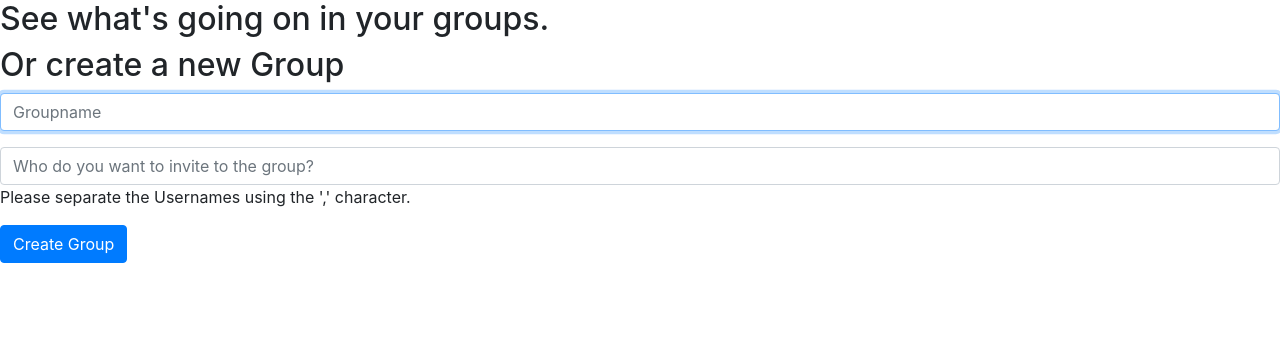
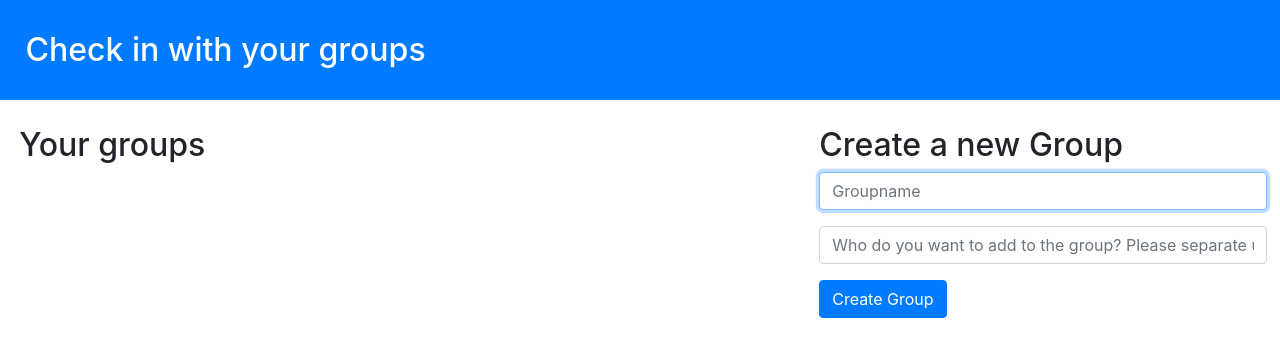
Before and after one commit to abendplays/myFace, a Flask app: page /groups in a window 1280 px wide. Shown: the part 40-397 px from the top of the page. Run offline with Flask 2, Linux system fonts and the light colour scheme; a user stored in the database is signed in; data comes from the database, SQL or seed files in the repository; both versions use the stored data as it was after the commit; some libraries are stand-ins or nearby versions.

Commit message:
Added css to the profile, inbox and groups page.

```diff
--- a/application.py
+++ b/application.py
@@ -31,7 +31,7 @@ app.config['SECRET_KEY'] = 'top-secret!'
 app.config['CELERY_BROKER_URL'] = 'redis://localhost:6379/0'
 app.config['CELERY_RESULT_BACKEND'] = 'redis://localhost:6379/0'
 app.config['UPLOAD_FOLDER'] = '/home/deeplearning/Desktop/facialrec/static/profile'
-app.config['UPLOAD_FOLDER_IMG'] = '/home/deeplearning/Desktop/facialrec/images'
+app.config['UPLOAD_FOLDER_IMG'] = '/home/deeplearning/Desktop/facialrec/static/gallery'
 
 # Initialize Celery
 celery = Celery(app.name, broker=app.config['CELERY_BROKER_URL'])
@@ -82,7 +82,11 @@ def profile():
             group.execute("SELECT ending FROM profiles WHERE userID = :userID", {'userID': session["user_id"]})
             ending = group.fetchall()
             profilePic = str(imageID[0][0]) + (ending[0][0])
-        return render_template('profile.html',  userName=userName, profilePic=profilePic) #profilePic=profilePic,
+        group.execute("SELECT COUNT (*) FROM invites WHERE userID = :userID AND status=0", {'userID': session["user_id"]})
+        active = group.fetchall()
+        group.execute("SELECT COUNT (*) FROM invites WHERE userID = :userID AND status=1", {'userID': session["user_id"]})
+        pending = group.fetchall()
+        return render_template('profile.html',  userName=userName, profilePic=profilePic, active=active, pending=pending) #profilePic=profilePic,
     else:
         print("start")
         file = request.files['file']
@@ -138,57 +142,63 @@ def groups():
             test.append(participants)
             # test.append(participants)
             runner += 1
+            print("groupNames:", groupNames)
         return render_template('groups.html', groupNames=zip(groupNames, test))
     else:
         groupName = request.form.get("groupName")
         userNames = request.form.get("userNames")
-        db = sqlite3.connect("facialrec.db")
-        group = db.cursor()
-        # error checking the groupName:
-        if groupName == (''):
-            return("Please enter a Groupname!")
-        if userNames == (''):
-            return("Please enter at least one other Username!")
-        users = userNames.split(",")
-        runner = 0
-        for user in users:
-            group.execute("SELECT * FROM users WHERE userName = :userName", {'userName': users[runner]})
-            checkName = group.fetchall()
-            print("Checkname:", checkName)
-            print("first try:", users[runner])
-            if checkName == []: # erster versuch war nicht erfolgreich: nutzer nicht gefunden
-                checker = users[runner].translate({ord(' '): None}) # zweiter versuch entfernt leerzeichen davor.
-                group.execute("SELECT * FROM users WHERE userName = :userName", {'userName': checker})
+        # imageToAdd = request.form['newImages']
+        # print("imageToAdd:", imageToAdd)
+        imageToAdd = ""
+        if not imageToAdd:
+            db = sqlite3.connect("facialrec.db")
+            group = db.cursor()
+            # error checking the groupName:
+            if groupName == (''):
+                return("Please enter a Groupname!")
+            if userNames == (''):
+                return("Please enter at least one other Username!")
+            users = userNames.split(",")
+            runner = 0
+            for user in users:
+                group.execute("SELECT * FROM users WHERE userName = :userName", {'userName': users[runner]})
                 checkName = group.fetchall()
-                print("checkname2:", checker)
-                if checkName == []: # auch zweiter versuch war nicht erfolgreich.
-                    return("dat is kein name du depp, egal wie man es dreht und wendet: dat funzt nicht. Der Nutzername existiert nicht: " + users[runner])
-                else:
-                    users[runner] = checker
-                    print("second try:", users[runner])
-            runner += 1
-        # es ist sichergestellt, dass alle nutzer existieren!
-        group.execute("INSERT INTO groups (groupName) VALUES (:groupName)", {'groupName': groupName}) # grupper wird erstellt
-        db.commit() # gruppe wird erstellt.
-        groupID = int(group.lastrowid)  # groupID gepseichert
-        group.execute("UPDATE users SET groupCount = groupCount + 1 WHERE userID = :userID", {'userID': session["user_id"]})
-        db.commit() # nutzers group count wird inkrementiert aber nur für den erstelleter # TODO auch für die anderen machen
-        group.execute("SELECT userName FROM users WHERE userID = :userID", {'userID': session["user_id"]})
-        groupCreator = group.fetchall()
-        group.execute("INSERT INTO invites (groupID, groupName, userID, userName, status, createdBy) VALUES (:groupID, :groupName, :userID, :userName, 0, :createdBy)", {'groupID': groupID, 'groupName': groupName, 'userID': session["user_id"], 'userName': groupCreator[0][0], 'createdBy': groupCreator[0][0]})
-        db.commit() # der ersteller der gruppe wird in die invites als bestätigt eingefügt.
-        print("Die groupID lautet:", groupID)
-        runner = 0
-        for user in users:
-            group.execute("SELECT userID FROM users WHERE userName = :userName", {'userName': users[runner]})
-            userID = group.fetchall() # holt sich die userID als unique identifier.
-            print("userID:", userID[0][0])
-            group.execute("INSERT INTO invites (groupID, groupName, userID, userName, createdBy) VALUES (:groupID, :groupName, :userID, :userName, :createdBy)", {'groupID': groupID, 'groupName': groupName, 'userID': userID[0][0], 'userName': users[runner], 'createdBy': groupCreator[0][0]})
-            db.commit()
-            runner += 1
-        out = ("The group " + groupName + " has been succesfully created!")
-        return(out)
-
+                print("Checkname:", checkName)
+                print("first try:", users[runner])
+                if checkName == []: # erster versuch war nicht erfolgreich: nutzer nicht gefunden
+                    checker = users[runner].translate({ord(' '): None}) # zweiter versuch entfernt leerzeichen davor.
+                    group.execute("SELECT * FROM users WHERE userName = :userName", {'userName': checker})
+                    checkName = group.fetchall()
+                    print("checkname2:", checker)
+                    if checkName == []: # auch zweiter versuch war nicht erfolgreich.
+                        return("dat is kein name du depp, egal wie man es dreht und wendet: dat funzt nicht. Der Nutzername existiert nicht: " + users[runner])
+                    else:
+                        users[runner] = checker
+                        print("second try:", users[runner])
+                runner += 1
+            # es ist sichergestellt, dass alle nutzer existieren!
+            group.execute("INSERT INTO groups (groupName) VALUES (:groupName)", {'groupName': groupName}) # grupper wird erstellt
+            db.commit() # gruppe wird erstellt.
+            groupID = int(group.lastrowid)  # groupID gepseichert
+            group.execute("UPDATE users SET groupCount = groupCount + 1 WHERE userID = :userID", {'userID': session["user_id"]})
+            db.commit() # nutzers group count wird inkrementiert aber nur für den erstelleter # TODO auch für die anderen machen
+            group.execute("SELECT userName FROM users WHERE userID = :userID", {'userID': session["user_id"]})
+            groupCreator = group.fetchall()
+            group.execute("INSERT INTO invites (groupID, groupName, userID, userName, status, createdBy) VALUES (:groupID, :groupName, :userID, :userName, 0, :createdBy)", {'groupID': groupID, 'groupName': groupName, 'userID': session["user_id"], 'userName': groupCreator[0][0], 'createdBy': groupCreator[0][0]})
+            db.commit() # der ersteller der gruppe wird in die invites als bestätigt eingefügt.
+            print("Die groupID lautet:", groupID)
+            runner = 0
+            for user in users:
+                group.execute("SELECT userID FROM users WHERE userName = :userName", {'userName': users[runner]})
+                userID = group.fetchall() # holt sich die userID als unique identifier.
+                print("userID:", userID[0][0])
+                group.execute("INSERT INTO invites (groupID, groupName, userID, userName, createdBy) VALUES (:groupID, :groupName, :userID, :userName, :createdBy)", {'groupID': groupID, 'groupName': groupName, 'userID': userID[0][0], 'userName': users[runner], 'createdBy': groupCreator[0][0]})
+                db.commit()
+                runner += 1
+            out = ("The group " + groupName + " has been succesfully created!")
+            return(out)
+        else:
+            print("imageToAdd:", imageToAdd)
 
 @app.route('/inbox', methods = ['GET', 'POST'])
 @login_required
--- a/templates/groups.html
+++ b/templates/groups.html
@@ -4,9 +4,91 @@
     <link rel="stylesheet" href="https://stackpath.bootstrapcdn.com/bootstrap/4.5.0/css/bootstrap.min.css" integrity="sha384-9aIt2nRpC12Uk9gS9baDl411NQApFmC26EwAOH8WgZl5MYYxFfc+NcPb1dKGj7Sk" crossorigin="anonymous">
     <title>My Groups</title>
     <style>
+    .form-add{
+    width: 60%;
+    }
+
+
+    .beam{
+  background-color: #007bff;
+  height: 100px;
+}
+
+
         .theGroup {
             width: 50%;
         }
+        /* Dropdown Button */
+.dropbtn {
+  background-color: #3498DB;
+  color: white;
+  padding: 16px;
+  font-size: 16px;
+  border: none;
+  cursor: pointer;
+}
+
+/* Dropdown button on hover & focus */
+.dropbtn:hover, .dropbtn:focus {
+  background-color: #2980B9;
+}
+
+/* The container <div> - needed to position the dropdown content */
+.dropdown {
+  position: relative;
+  display: inline-block;
+}
+
+/* Dropdown Content (Hidden by Default) */
+.dropdown-content {
+  display: none;
+  position: absolute;
+  background-color: #f1f1f1;
+  min-width: 160px;
+  box-shadow: 0px 8px 16px 0px rgba(0,0,0,0.2);
+  z-index: 1;
+}
+
+/* Links inside the dropdown */
+.dropdown-content a {
+  color: black;
+  padding: 12px 16px;
+  text-decoration: none;
+  display: block;
+}
+
+/* Change color of dropdown links on hover */
+.dropdown-content a:hover {background-color: #ddd}
+
+/* Show the dropdown menu (use JS to add this class to the .dropdown-content container when the user clicks on the dropdown button) */
+.show {display:block;}
+
+
+
+.left{
+  float: left;
+  width: 60%;
+  height: 100%;
+  line-height: 1.6;
+  margin-top: 2%;
+  margin-left: 1.5%;
+}
+
+.right{
+  float: right;
+  width: 35%;
+  height: 100%;
+  margin-right: 1%;
+  margin-top: 2%;
+
+}
+
+
+.heading {
+  color: white;
+  margin-left: 2%;
+  padding-top: 31px;
+}
     </style>
 </head>
 <body>
@@ -20,32 +102,88 @@
 
 <!--  <a class="flex-sm-fill text-sm-center nav-link disabled" href="#" tabindex="-1" aria-disabled="true">Disabled</a>-->
 </nav>
-    <h2>See what's going on in your groups.</h2>        {% for groupName in groupNames %}
+    <div class="beam">
+       <div class="heading">
+            <h2>Check in with your groups</h2>
+       </div>
+   </div>
+
+
+<div class="left">
+    <h2>Your groups</h2>
+{% for groupName in groupNames %}
 <div class="theGroup">
-    You are a participant of the group "{{ groupName[0][0]}}". {{ groupName[1] }} are also participants of the group.
+    <h4>{{ groupName[0][0]}}</h4>
+    Participants: {{ groupName[1] }}.
 </div>
 <form action="/groups" method="post" >
-        <div class="form-group">
-            <input class="form-control" name="userNames" placeholder="Who do you want to add to the group?" type="text">
-            Please separate the Usernames using the ',' character.
+        <div class="form-add">
+            <div class="form-group">
+            <input class="form-control" name="userNames" placeholder="Who do you want to add to the group? Please separate using ','" type="text">
+
         </div>
+            </div>
         <button class="btn btn-primary" type="submit">Create Group</button>
-    #todo: add to the group needs unique identifier
 </form>
+
+<div class="dropdown">
+  <button onclick="myFunction()" class="dropbtn">Dropdown</button>
+  <div id="myDropdown" class="dropdown-content">
+    <button class="btn btn-primary" type="submit">Create Group</button>
+          <form action = "/groups" method = "POST" enctype="multipart/form-data">
+         <input type = "file" name = "file" multiple=""/>
+              <input name="newImages" type = "submit" value=gallery{{ groupName[0][2] }}a> test
+      </form>
+    <a href="index.html">Link 3</a>
+  </div>
+</div>
 
 <hr>
 
     {% endfor %}
-    <h2>Or create a new Group</h2>
+    </div>
+
+
+
+
+
+
+
+
+
+
+<div class="right">
+    <h2>Create a new Group</h2>
 <form action="/groups" method="post" >
         <div class="form-group">
             <input autocomplete="off" autofocus class="form-control" name="groupName" placeholder="Groupname" type="text">
         </div>
         <div class="form-group">
-            <input class="form-control" name="userNames" placeholder="Who do you want to invite to the group?" type="text">
-            Please separate the Usernames using the ',' character.
+            <input class="form-control" name="userNames" placeholder="Who do you want to add to the group? Please separate using ','" type="text">
         </div>
         <button class="btn btn-primary" type="submit">Create Group</button>
 </form>
+</div>
+<script>
+    /* When the user clicks on the button,
+toggle between hiding and showing the dropdown content */
+function myFunction() {
+  document.getElementById("myDropdown").classList.toggle("show");
+}
+
+// Close the dropdown menu if the user clicks outside of it
+window.onclick = function(event) {
+  if (!event.target.matches('.dropbtn')) {
+    var dropdowns = document.getElementsByClassName("dropdown-content");
+    var i;
+    for (i = 0; i < dropdowns.length; i++) {
+      var openDropdown = dropdowns[i];
+      if (openDropdown.classList.contains('show')) {
+        openDropdown.classList.remove('show');
+      }
+    }
+  }
+}
+</script>
 </body>
 </html>
```
Also changed, not shown: templates/inbox.html (+36 -7 lines), templates/index.html (+7 -1 lines), templates/profile.html (+40 -16 lines), facialrec.db.
